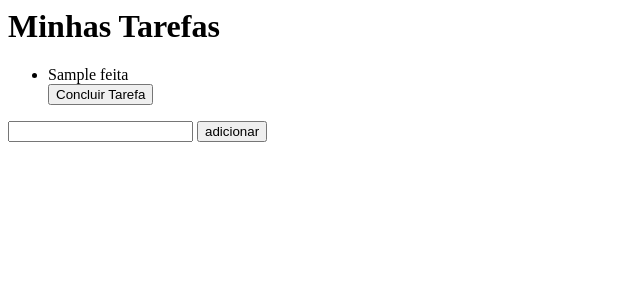
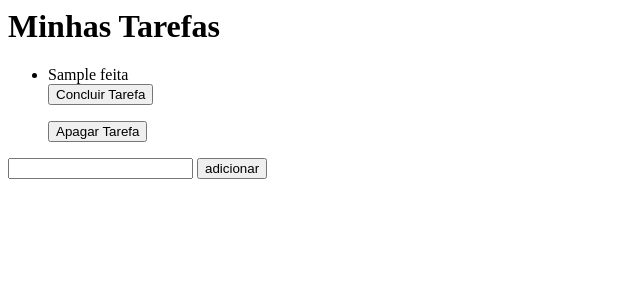
Before and after one commit to Luisgnvst/projeto-django, a Django app: page / in a window 1280 px wide. Shown: the top 300 px of the page, without its empty margins (0-640 px from the left). Run offline with Django 5.2, Linux system fonts and the light colour scheme; tables that the repository leaves empty hold one stand-in row (values such as "Sample post").

Commit message:
Fiz o botão pra apagar tarefa pelo site

```diff
--- a/tarefas/templates/tarefas/lista_tarefas.html
+++ b/tarefas/templates/tarefas/lista_tarefas.html
@@ -14,6 +14,10 @@
     <button> Concluir Tarefa </button>
 </form>
 
+<form method="post" action="{% url 'apagar_tarefa' t.id %}">
+    {% csrf_token %}
+    <button> Apagar Tarefa </button>
+</form>
 
    </li>
 {% endfor %} </ul>
--- a/tarefas/urls.py
+++ b/tarefas/urls.py
@@ -4,4 +4,5 @@ from . import views
 urlpatterns = [
     path('', views.lista_tarefas, name='lista_tarefas'),
     path('concluir/<int:id>', views.concluir_tarefa, name='concluir_tarefa'),
+    path('apagar/<int:id>', views.apagar_tarefa, name='apagar_tarefa'),
 ]
--- a/tarefas/views.py
+++ b/tarefas/views.py
@@ -14,3 +14,8 @@ def concluir_tarefa(request, id):
     tarefa.concluida = True
     tarefa.save()
     return redirect('lista_tarefas')
+
+def apagar_tarefa(request, id):
+    tarefa = Tarefa.objects.get(id=id)
+    tarefa.delete()
+    return redirect('lista_tarefas')
```
